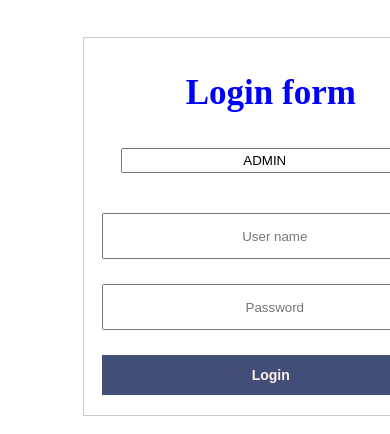
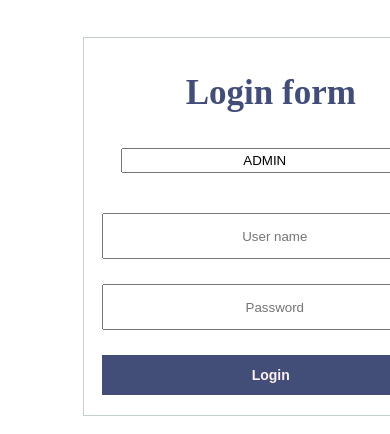
Before and after one commit to Tazul-Islam503/inventory2, a plain HTML site: page index.html in a window 390 px wide. Shown: the top 434 px of the page. Drawn offline with Linux system fonts and the light colour scheme.

Commit message:
Update index.html

```diff
--- a/index.html
+++ b/index.html
@@ -4,6 +4,7 @@
     <title>Inventory Login</title>
     <base target="_top">
     <meta name="viewport" content="width=device-width, initial-scale=1.0">
+    <link rel="stylesheet" media="screen and (max-width: 600px)" href="mobile.css">
     <style>
       div{width:60%; margin-left:20%; margin-top:10%; border:1px solid #c5d1c7; padding-bottom:20px;}
       input{width:80%; margin-left:10%; outline:none; autocomplete:off; height:25px; text-align:center;
@@ -18,7 +19,7 @@
        div{width:100%;}
         input{width:90%; margin-left:5%; height:40px;}
          #userName, #pass{margin-bottom:25px;}
-      p{text-align:center; color:blue; font-weight:bold; font-size:35px;}
+      p{text-align:center; color:#434E78; font-weight:bold; font-size:35px;}
       }
     </style>
   </head>
```
